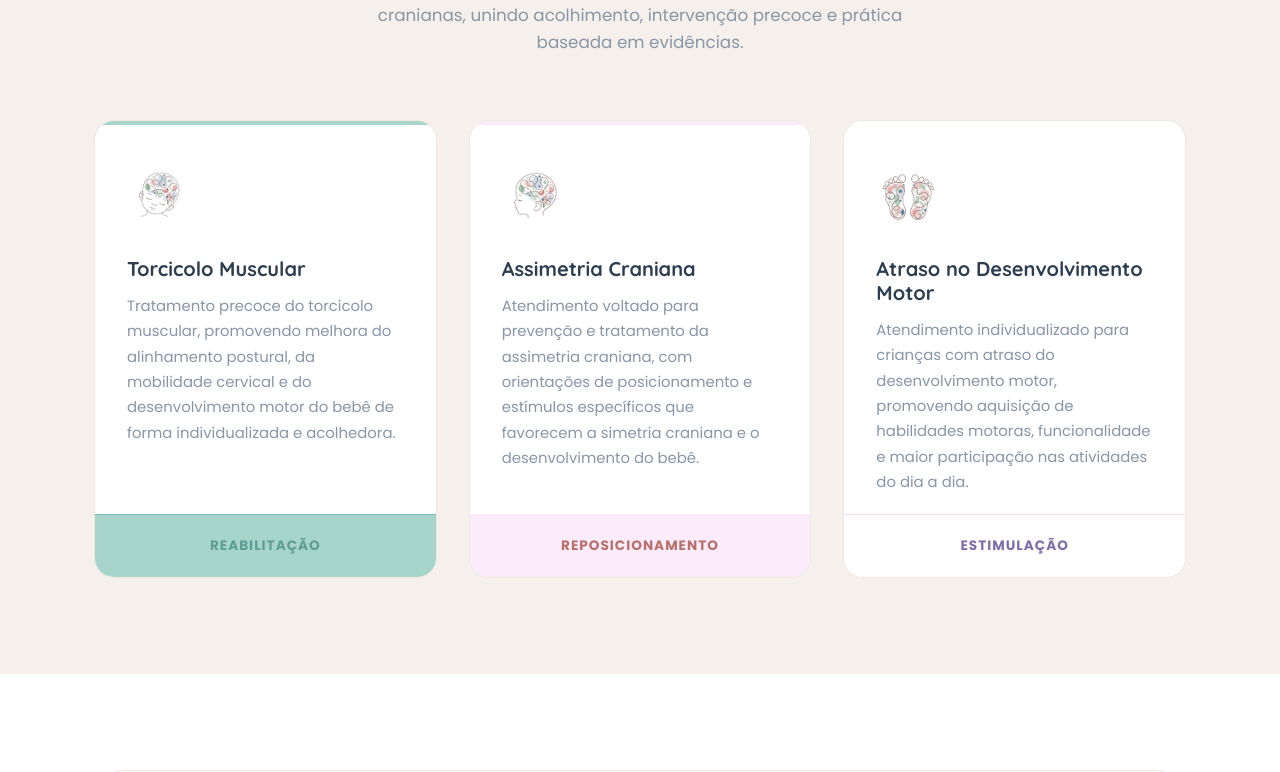
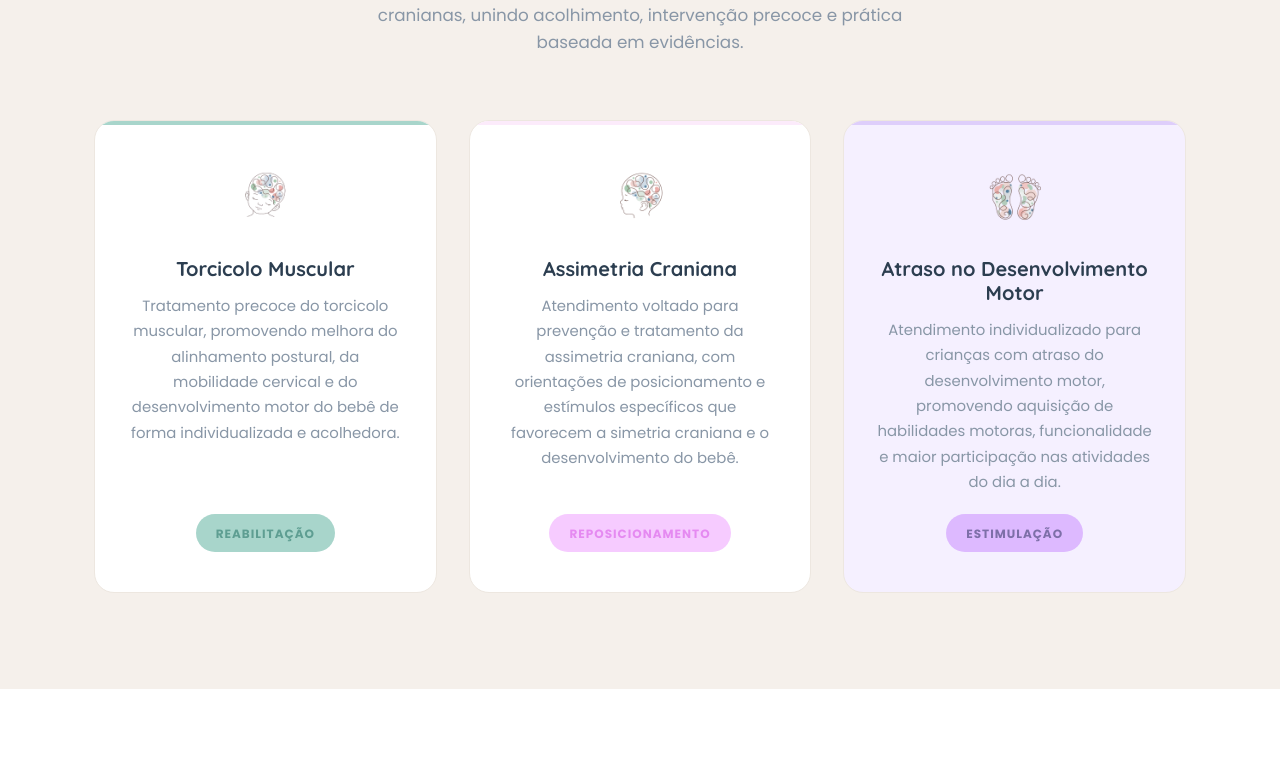
Before and after one commit to sitefisioneuro-droid/neuro-fisio, a Next.js app: page / in a window 1280 px wide. Shown: the part 1587-2359 px from the top of the page. Built offline with nearby package versions, Linux system fonts and the light colour scheme.

Commit message:
mobile first

```diff
--- a/src/app/globals.css
+++ b/src/app/globals.css
@@ -16,9 +16,10 @@
   /* ── Cores de Acento ── */
   --blush: #fcedfd;
   --blush-light: #fcebfb;
-  --blush-50: #FFF5F4;
-  --lavender: #f7dcff;
-  --lavender-light: #ffffff;
+  --blush-50: #f6cbff;
+  --lavender: #ddb9ff;
+  --lavender-light: #decefb;
+  --lilac-bg: #F5F0FF;
   --brown-dark: #49302b;
   --peach: #F8CFA0;
   --peach-light: #FDE8CC;
--- a/src/app/page.module.css
+++ b/src/app/page.module.css
@@ -353,7 +353,7 @@
 
 .specialtyCard {
   background: var(--white);
-  padding: 2.5rem 2rem 0;
+  padding: 2.5rem 2rem;
   border-radius: var(--radius-md);
   border: 1px solid var(--soft-border);
   transition: all 0.4s ease;
@@ -361,6 +361,8 @@
   overflow: hidden;
   display: flex;
   flex-direction: column;
+  align-items: center;
+  text-align: center;
   height: 100%;
 }
 
@@ -390,7 +392,7 @@
   height: 72px;
   display: flex;
   align-items: center;
-  justify-content: flex-start;
+  justify-content: center;
   margin-bottom: 1.5rem;
 }
 
@@ -410,32 +412,33 @@
 
 .cardFooter {
   margin-top: auto;
-  margin-left: -2rem;
-  margin-right: -2rem;
-  padding: 1.25rem 2rem;
+  padding: 0.6rem 1.25rem;
   text-align: center;
-  font-size: 0.85rem;
+  font-size: 0.75rem;
   font-weight: 700;
   text-transform: uppercase;
   letter-spacing: 1px;
+  border-radius: 20px;
+    width: fit-content;
 }
 
 .cardSage .cardFooter {
   background: var(--sage-light);
   color: var(--sage-dark);
-  border-top: 1px solid var(--sage);
 }
 
 .cardBlush .cardFooter {
-  background: var(--blush-light);
-  color: #B8706A;
-  border-top: 1px solid var(--blush);
+  background: var(--blush-50);
+    color: #e58af1;
+  }
+
+  .cardLavender {
+    background: var(--lilac-bg);
 }
 
 .cardLavender .cardFooter {
-  background: var(--lavender-light);
+  background: var(--lavender);
   color: #7D6FA8;
-  border-top: 1px solid var(--lavender);
 }
 
 /* ── PROFESSIONAL ── */
```
Also changed, not shown: public/robots.txt (deleted), 1 other file (tests, documents, lock files or other folders).
